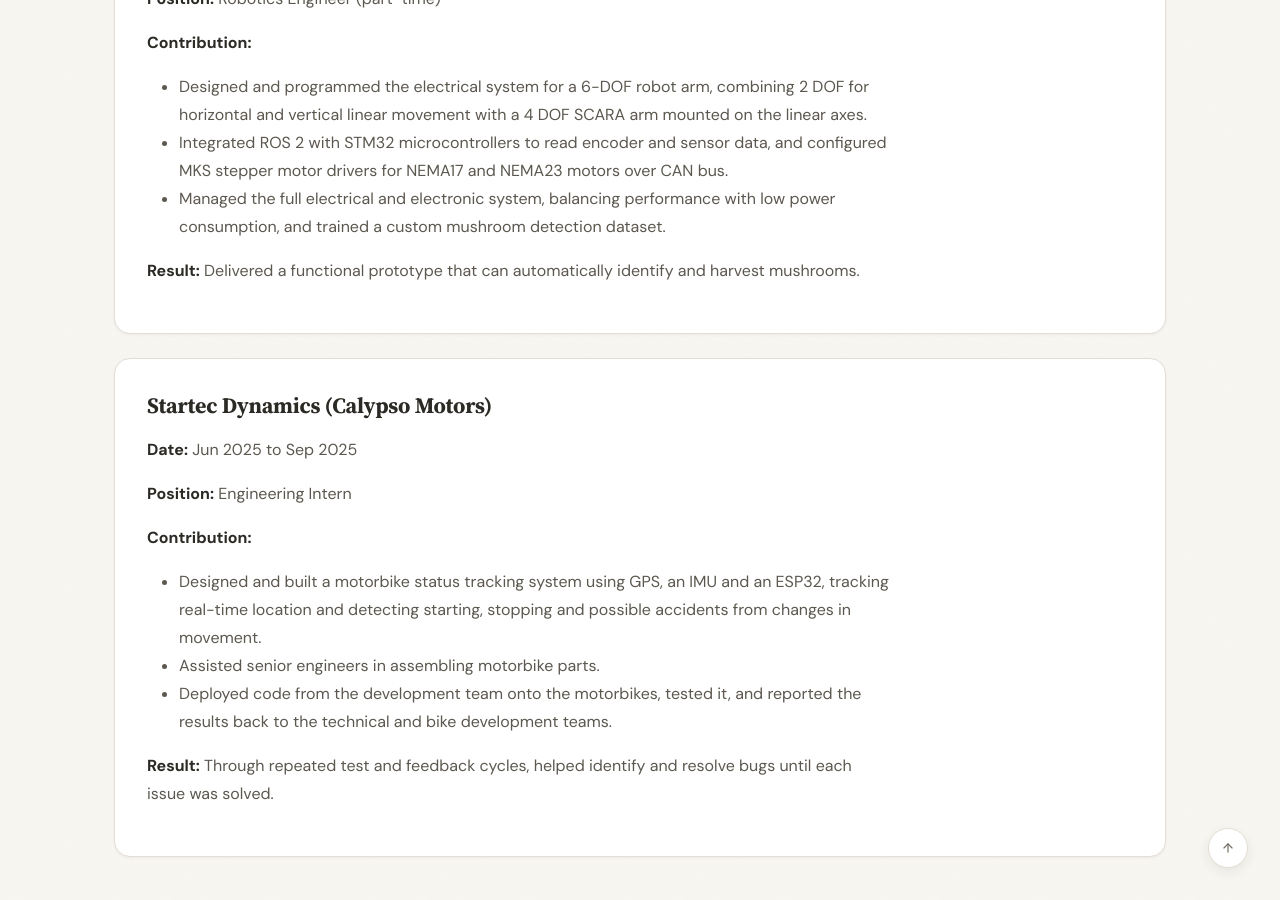
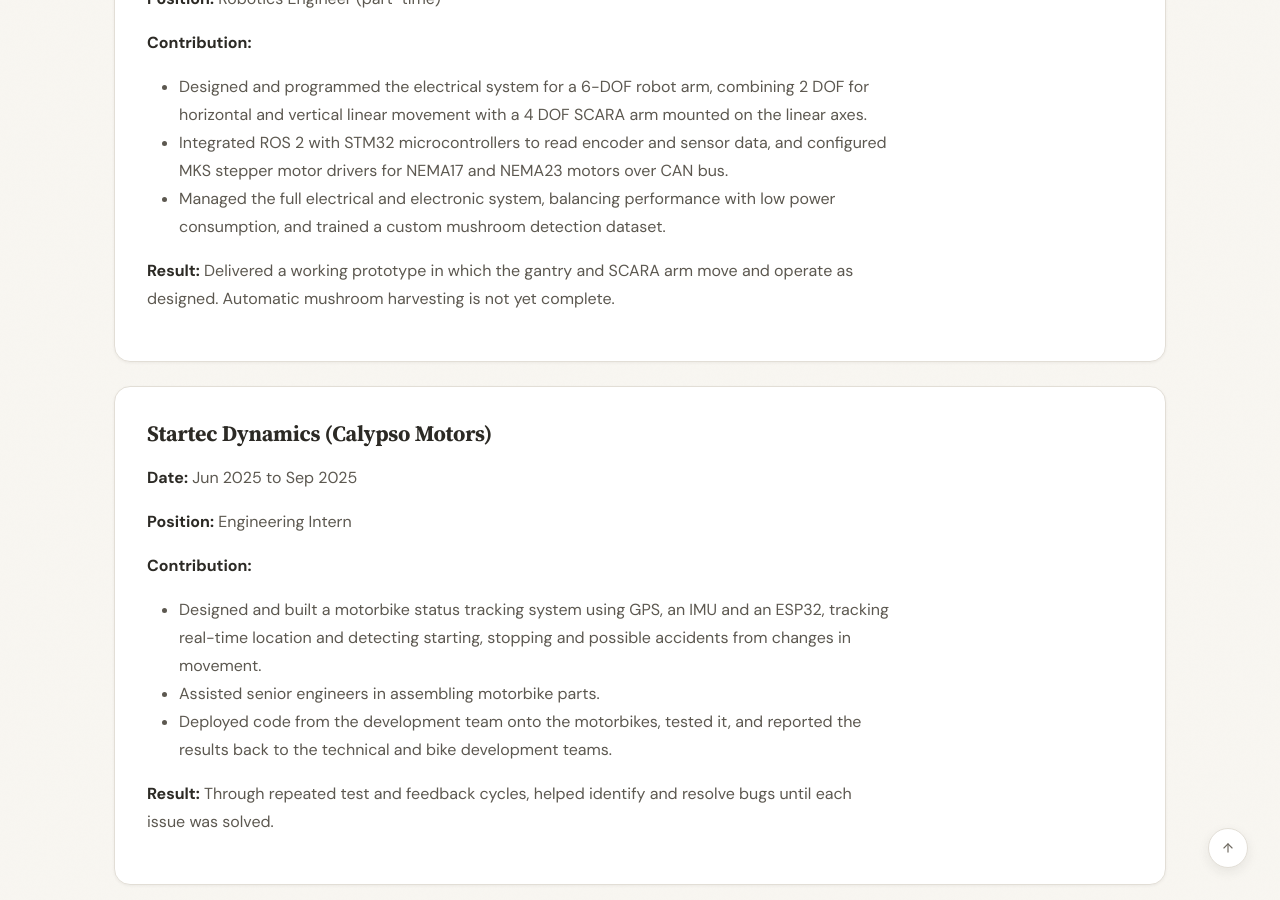
Before and after one commit to din-sopheak-panha/din-sopheak-panha.github.io, a Jekyll site: the page built from _pages/experiences.md, in a window 1280 px wide and 900 px high, scrolled down 1954 px. Built offline with Jekyll 4.4.1, drawn with Linux system fonts in a browser that asks for light colours.

Commit message:
Update experiences.md

```diff
--- a/_pages/experiences.md
+++ b/_pages/experiences.md
@@ -55,7 +55,7 @@ permalink: /experiences/
 <li>Integrated ROS 2 with STM32 microcontrollers to read encoder and sensor data, and configured MKS stepper motor drivers for NEMA17 and NEMA23 motors over CAN bus.</li>
 <li>Managed the full electrical and electronic system, balancing performance with low power consumption, and trained a custom mushroom detection dataset.</li>
 </ul>
-<p><b>Result:</b> Delivered a functional prototype that can automatically identify and harvest mushrooms.</p>
+<p><b>Result:</b> Delivered a working prototype in which the gantry and SCARA arm move and operate as designed. Automatic mushroom harvesting is not yet complete.</p>
 </div>
 
 <div class="section-card" markdown="0">
```
